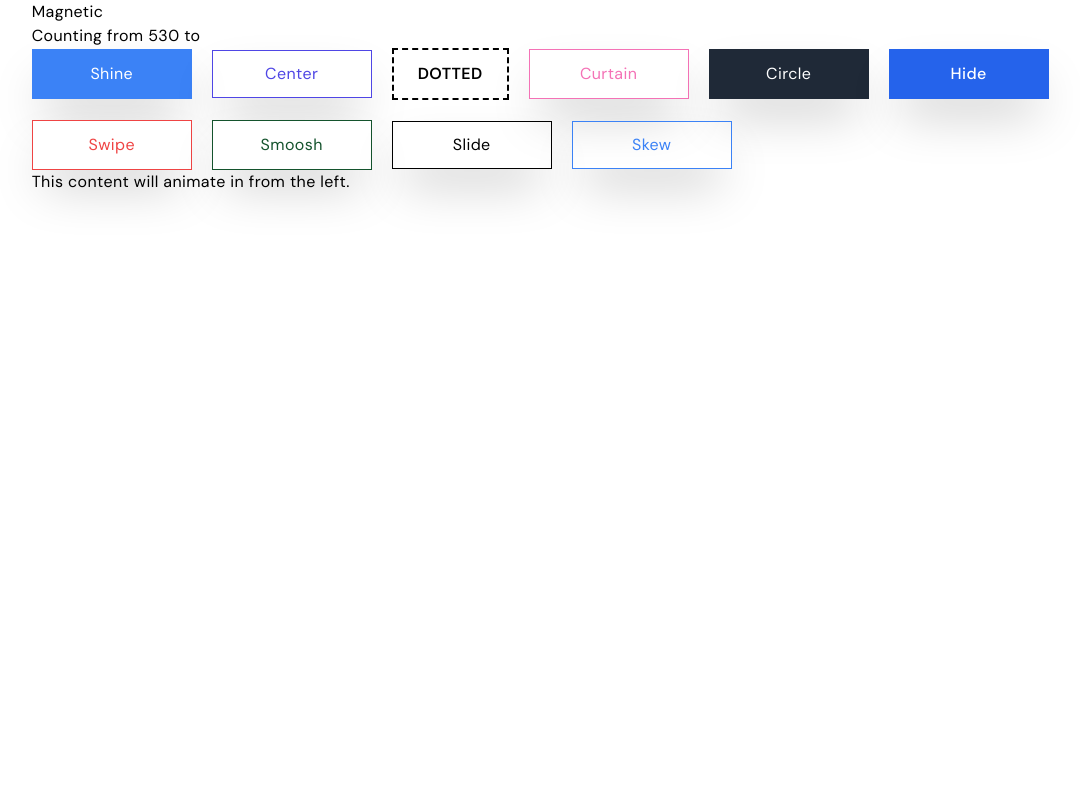
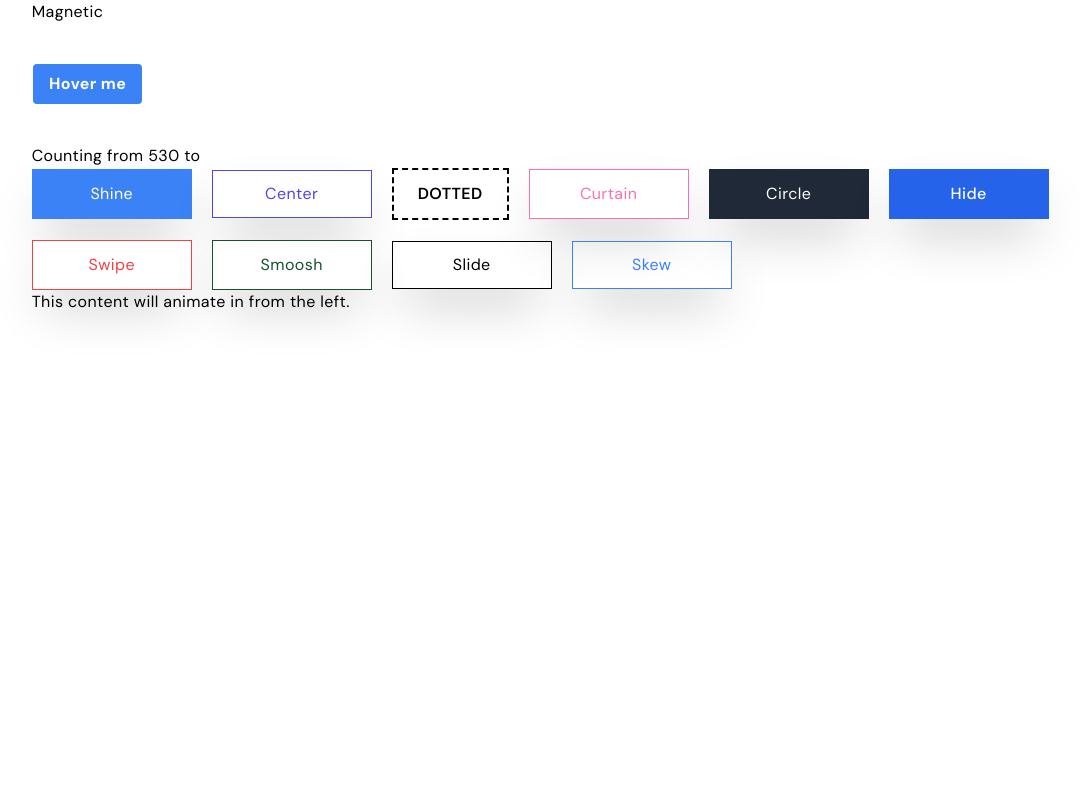
Before and after one commit to Work-With-Phoenix/phoenix-ux, a Next.js app: page / in a window 1280 px wide. Shown: the top 800 px of the page, without its empty margins (75-1155 px from the left). Built offline with nearby package versions, Linux system fonts and the light colour scheme.

Commit message:
tooltip component

```diff
--- /dev/null
+++ b/src/app/components/Tooltip/index.jsx
@@ -0,0 +1,36 @@
+"use client"
+// components/Tooltip.js
+import { useState } from "react";
+import { motion } from "framer-motion";
+
+const Tooltip = ({ text, children }) => {
+  const [isHovered, setIsHovered] = useState(false);
+
+  return (
+    <div className="relative inline-block">
+      <div
+        className="relative inline-block  w-28 text-center cursor-pointer"
+        onMouseEnter={() => setIsHovered(true)}
+        onMouseLeave={() => setIsHovered(false)}
+      >
+        {children}
+        <motion.div
+          initial={{ opacity: 0, y: -10 }}
+          animate={{ opacity: isHovered ? 1 : 0, y: isHovered ? -10 : -10 }}
+          exit={{ opacity: 0, y: -10 }}
+          transition={{ duration: 0.2 }}
+          className={`absolute bg-black text-white text-center text-xs rounded-lg py-2 z-10 bottom-full -left-1/2 ml-14 px-3 pointer-events-none ${isHovered ? 'opacity-100' : 'opacity-0'}`}
+        >
+          {text}
+
+        <svg className="absolute text-black h-2 w-full left-0 top-full"  viewBox="0 0 255 255" >
+            <polygon className="fill-current" points="0,0 127.5,127.5 255,0"/>
+          </svg>
+
+        </motion.div>
+      </div>
+    </div>
+  );
+};
+
+export default Tooltip;
--- a/src/app/page.js
+++ b/src/app/page.js
@@ -3,6 +3,7 @@ import Magnetic from "@/app/components/Magnetic"
 import CountUp from "./components/CountUp";
 import Button from "@/app/components/Button"
 import EntranceAnimation from "./components/Animations/Entrance";
+import Tooltip from "@/app/components/Tooltip"
 
 
 export default function Home() {
@@ -11,6 +12,13 @@ export default function Home() {
      <Magnetic>
       <button>Magnetic</button>
      </Magnetic>
+     <div className="flex py-10 space-y-4 flex-col relative">
+     <Tooltip text="Hello, World!">
+        <button className="bg-blue-500 hover:bg-blue-700 text-white font-bold py-2 px-4 rounded">
+          Hover me
+        </button>
+      </Tooltip>
+    </div>
      <div className="">
                 Counting from <CountUp start={0} end={1000} duration={5.5}  /> to{' '}
 
```
